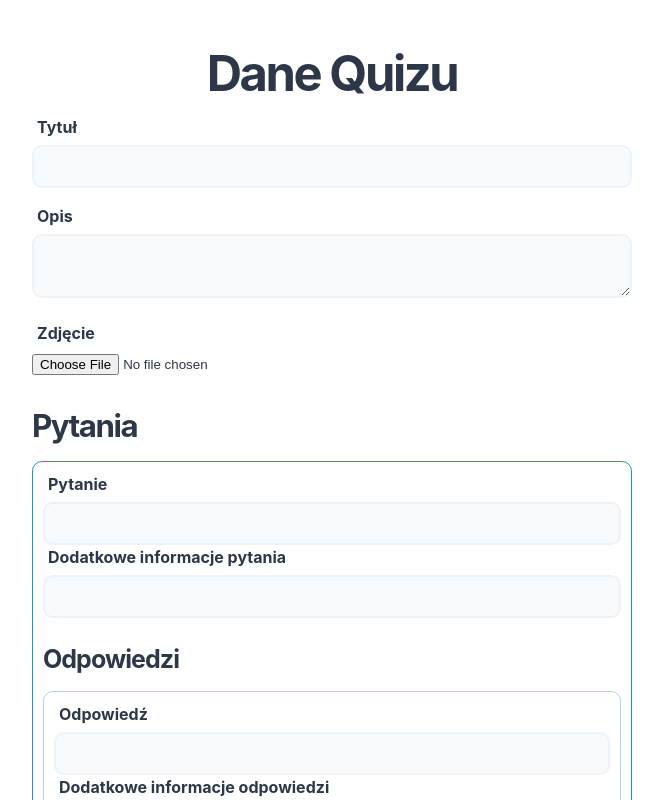
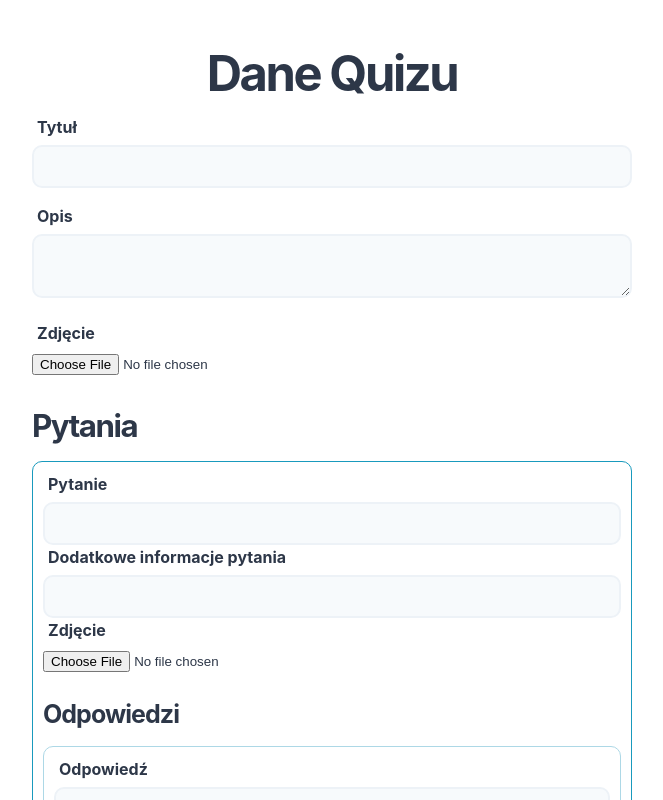
Before and after one commit to Devolla/quizadmin, a React (Create React App) app: page / in a window 1280 px wide. Shown: the top 800 px of the page, without its empty margins (308-971 px from the left). Built offline with nearby package versions, Linux system fonts and the light colour scheme.

Commit message:
form img upload and preview

```diff
--- a/src/QuizForm.jsx
+++ b/src/QuizForm.jsx
@@ -90,6 +90,7 @@ const QuizForm = () => {
             {
               header: '',
               teaser: '',
+              file: null,
               answers: [{
                 header: '',
                 teaser: '',
@@ -174,6 +175,16 @@ const QuizForm = () => {
                       />
                     </div>
 
+                    <div className="form-group">
+                      <label htmlFor="file">Zdjęcie</label>
+                      <input id="file" name="file" type="file" onChange={(event) => {
+                        setFieldValue("file", event.currentTarget.files[0]);
+                        setTimeout(previewFile, 1000)
+                      }} className="form-control" />
+                      { values.file !== null && <img src="" height="200" alt=""/>}
+                    </div>
+
+
 
                     <h4>Odpowiedzi</h4>
                     <Answers
@@ -198,6 +209,7 @@ const QuizForm = () => {
                 onClick={() => push({
                   header: '',
                   teaser: '',
+                  file: null,
                   answers: [{
                     header: '',
                     teaser: '',
```
